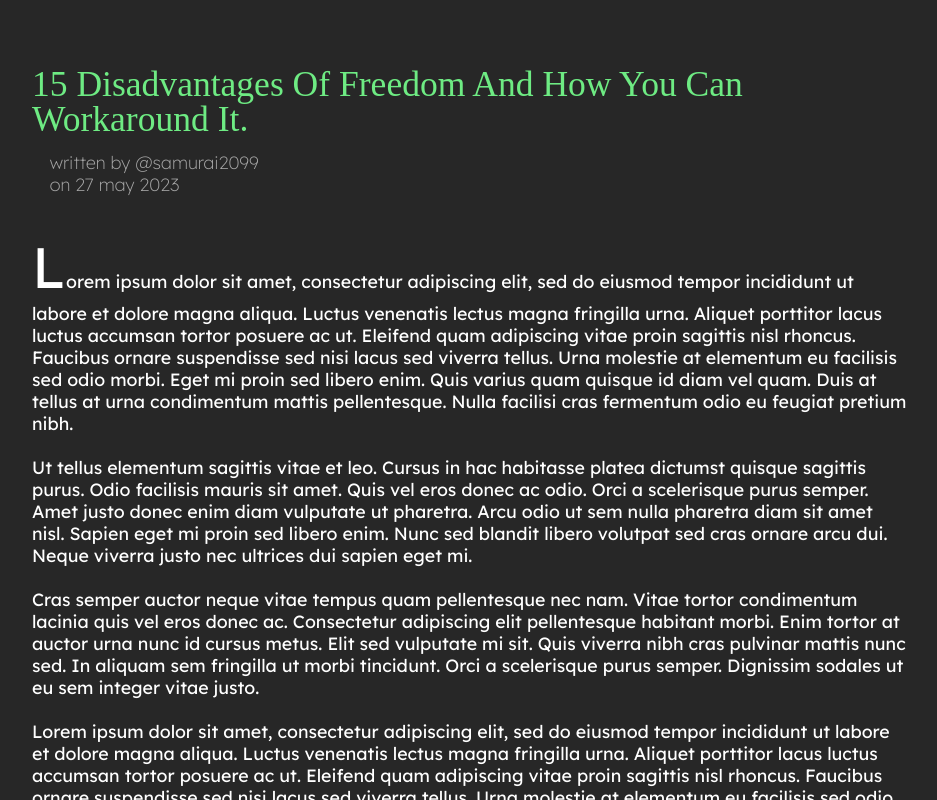
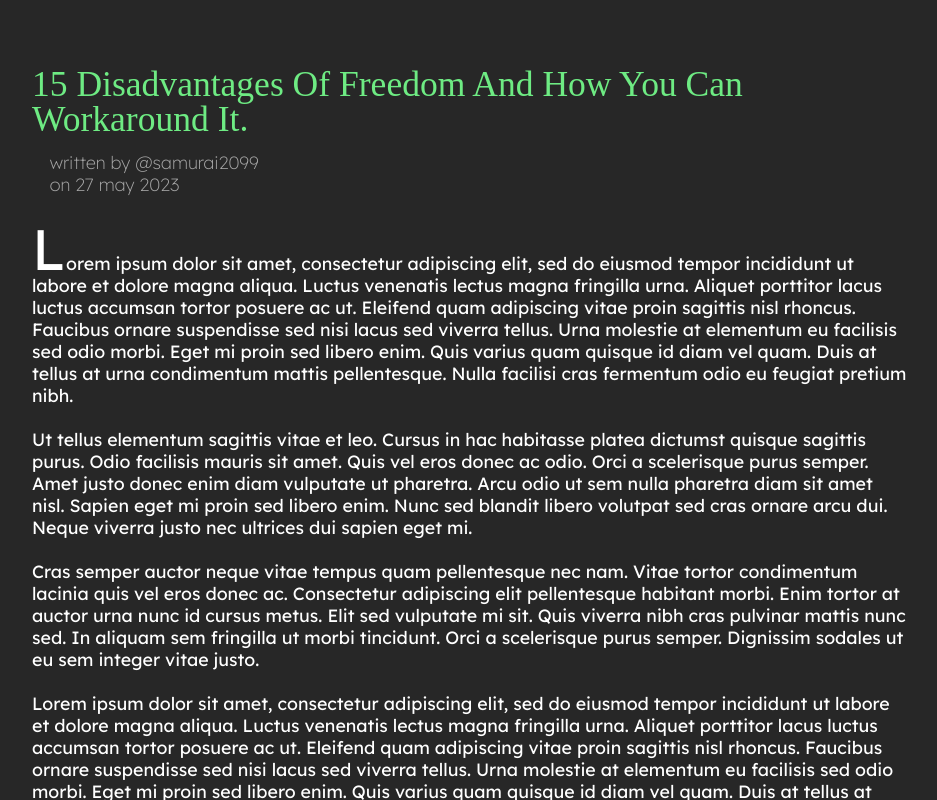
Before and after one commit to GoldExtremal/blog-react, a React (Vite) app: page / in a window 1280 px wide. Shown: the top 800 px of the page, without its empty margins (170-1107 px from the left). Built offline with nearby package versions, Linux system fonts and the light colour scheme.

Commit message:
Убрал отступ первой строки текста

```diff
--- a/src/Components/ArticlePage/ArticlePage.module.scss
+++ b/src/Components/ArticlePage/ArticlePage.module.scss
@@ -21,7 +21,7 @@
             color: #A5A5A5;
             font-weight: 200;
             line-height: normal;
-            margin-bottom: calc(100vh/720*32);
+            margin-bottom: calc(100vh/720*40);
         }
 
         .article_text {
@@ -36,6 +36,7 @@
 
         .article_text:first-letter {
             font-size: calc(100vw/1440*64);
+            line-height: calc(100vw/1440*20);
         }
     }
 }
```
